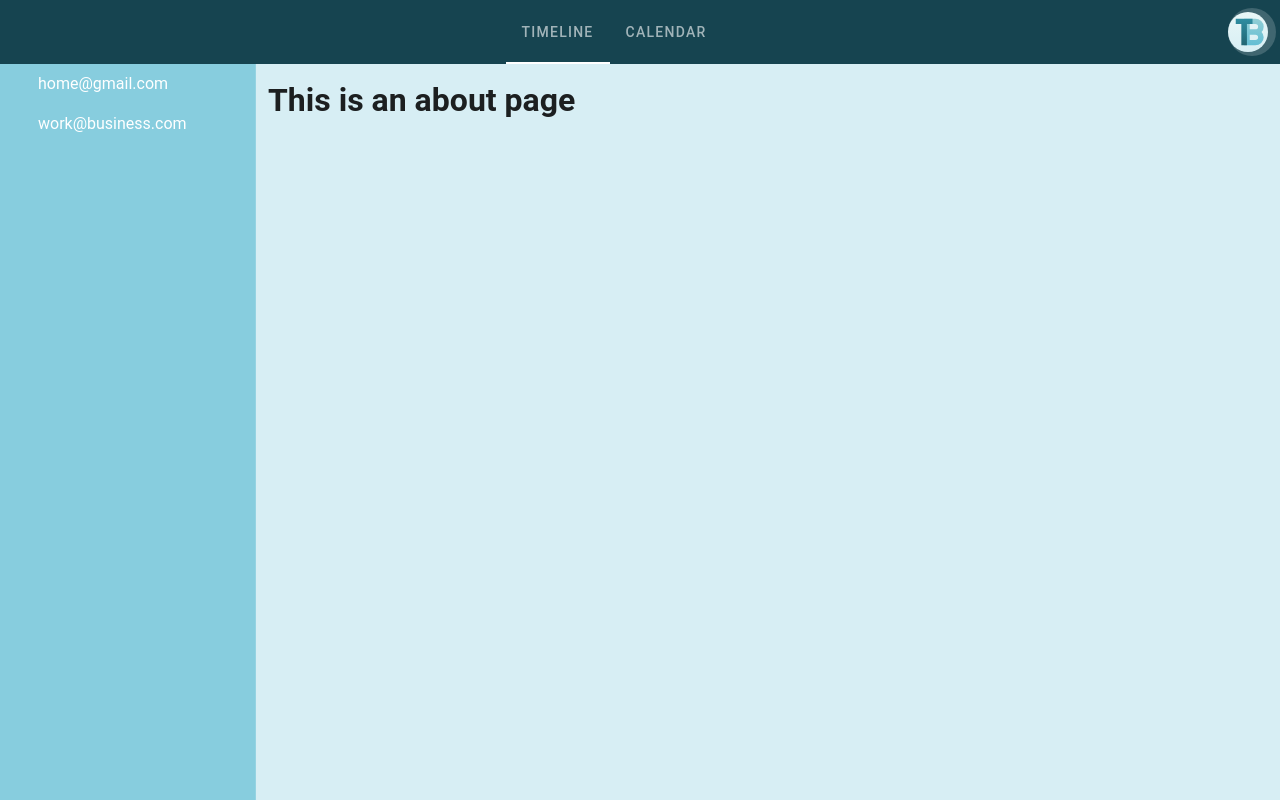
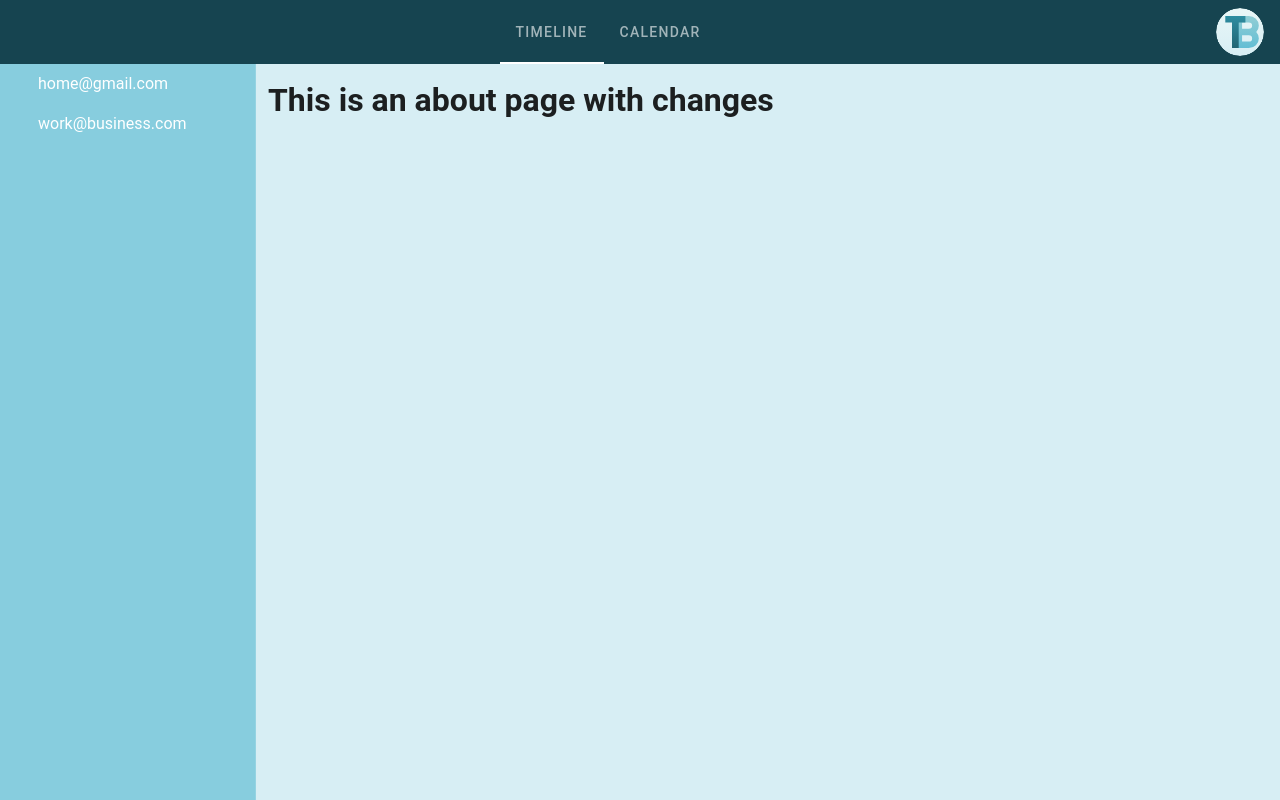
Before and after one commit to CSE-Courses/course-project-touchbase, a Vue app in the folder packages/core/frontend/: page /about in a window 1280 px wide. Built offline with nearby package versions, Linux system fonts and the light colour scheme.

Commit message:
fixed icon shadow

```diff
--- a/packages/core/frontend/src/App.vue
+++ b/packages/core/frontend/src/App.vue
@@ -11,19 +11,11 @@
         </v-tab>
       </v-tabs>
 
-      <v-btn to="/about" icon
-          src="./assets/logo.svg">
-        <v-img
-          alt="TouchBase Logo"
-          class="shrink mr-2"
-          contain
-          src="./assets/logo.svg"
-          transition="scale-transition"
-          width="40"
-          absolute
-          right
-        />
-      </v-btn>
+      <router-link to="/about" icon src="./assets/logo.svg">
+        <v-avatar>
+          <img alt="TouchBase Logo" src="./assets/logo.svg" transition="scale-transition" />
+        </v-avatar>
+      </router-link>
     </v-app-bar>
 
     <v-navigation-drawer
--- a/packages/core/frontend/src/views/About.vue
+++ b/packages/core/frontend/src/views/About.vue
@@ -1,6 +1,6 @@
 <template>
   <v-container>
-    <h1>This is an about page</h1>
+    <h1>This is an about page with changes</h1>
   </v-container>
 </template>
 
```
Also changed, not shown: 2 other files (tests, documents, lock files or other folders).
